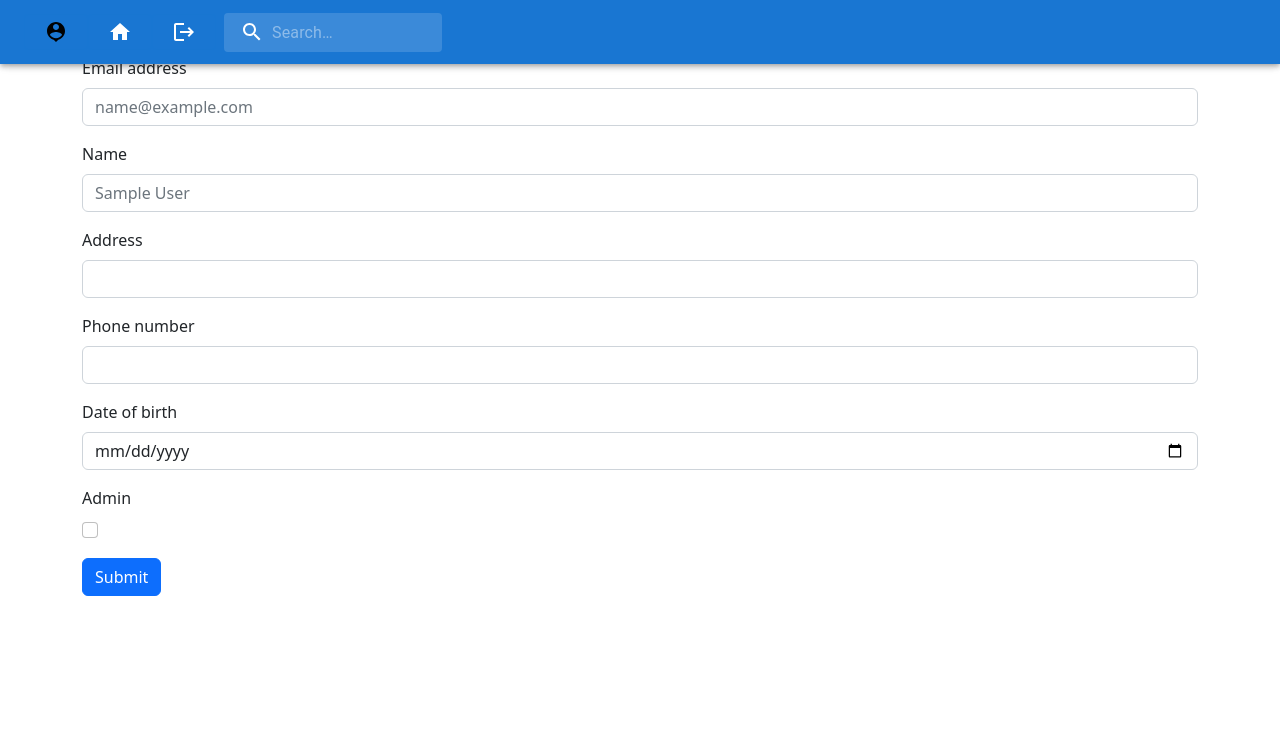
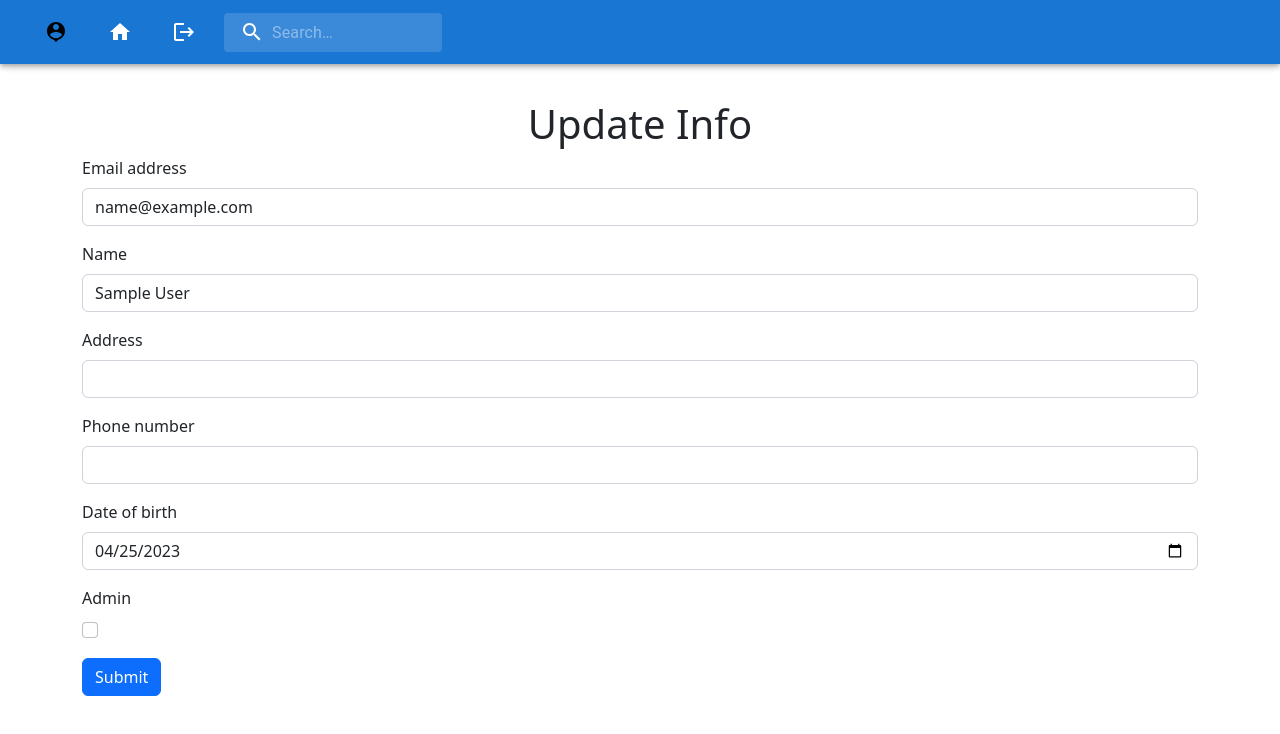
Before and after one commit to dathdka/demo-react-ts, a React (Create React App) app in the folder client/: page /update-user in a window 1280 px wide. Shown: the top 734 px of the page. Built offline with nearby package versions, Linux system fonts and the light colour scheme; no server answers; sample sign-in values are in the browser's storage.

Commit message:
improve update user feature

```diff
--- a/client/package.json
+++ b/client/package.json
@@ -22,6 +22,7 @@
     "axios": "^1.3.6",
     "bootstrap": "^5.2.3",
     "lodash": "^4.17.21",
+    "moment": "^2.29.4",
     "react": "^18.2.0",
     "react-bootstrap": "^2.7.4",
     "react-dom": "^18.2.0",
--- a/client/src/App.tsx
+++ b/client/src/App.tsx
@@ -23,14 +23,13 @@ function App() {
 
   const userInfo = useAppSelector((state) => state.auth);
   useEffect(() => {
-    if (userInfo.token != "") setIsLogin(true);
+    if (userInfo.token !== "") setIsLogin(true);
   }, [userInfo.token]);
 
   return (
     <>
       <Router>
-      {isLogin && <NavigationBar />}
-      <CustomAlert />
+        {isLogin && <NavigationBar />}
         <Routes>
           <Route path="/login" element={<Login />} />
           <Route path="/add-user" element={isLogin ? <AddUser /> : <Login />} />
@@ -44,6 +43,7 @@ function App() {
           />
           <Route path="/" element={<Navigate to="/dashboard" replace />} />
         </Routes>
+        <CustomAlert />
       </Router>
     </>
   );
--- a/client/src/components/pages/Dashboard/AddUser.tsx
+++ b/client/src/components/pages/Dashboard/AddUser.tsx
@@ -64,7 +64,7 @@ const AddUser: React.FC = () => {
       });
   };
   return (
-    <Container>
+    <Container style={{marginTop: '100px'}}>
       <h1 style={{ textAlign: "center"}}>Add new user</h1>
       <Form>
         <Form.Group className="mb-3">
--- a/client/src/components/pages/Dashboard/UpdateUser.tsx
+++ b/client/src/components/pages/Dashboard/UpdateUser.tsx
@@ -6,30 +6,38 @@ import Button from "react-bootstrap/Button";
 import { updateSchema } from "../../shared/validateInput";
 import { useAppDispatch, useAppSelector } from "../../../hooks";
 import { setAlert } from "../../alert/alert.slice";
-import omit from 'lodash/omit'
+import { userLogin } from "../../auth/auth.slice";
+import { storeLoginInfo } from "../../shared/storeLoginInfo";
+import omit from "lodash/omit";
+import moment from "moment";
 const UpdateUser: React.FC = () => {
   const dispatch = useAppDispatch();
-  const userLoginInfo = useAppSelector((state) => state.auth)
-  let userUpdateInfo = JSON.parse(window.localStorage.getItem("updateUser") as string) as user;
-
-  if(!userUpdateInfo?.id)
-    userUpdateInfo = userLoginInfo
-
+  const userLoginInfo = useAppSelector((state) => state.auth);
+  let userUpdateInfo = JSON.parse(
+    window.localStorage.getItem("updateUser") as string
+  ) as user;
+  if (!userUpdateInfo?.id)
+    userUpdateInfo = JSON.parse(JSON.stringify(userLoginInfo));
 
   const updateHandle = async () => {
-    let userInfo: user = {}
-    userInfo = omit(userUpdateInfo, ['password'])
-    console.log(userInfo);
+    let userInfo: user = {};
+    userInfo = omit(userUpdateInfo, ["password", "token"]);
     updateSchema
       .validate(userInfo)
       .then(async (value) => {
-        const userLoginInfo = await updateUser(userInfo);
-        const errorMessage = userLoginInfo.response?.data || "";
+        const updateResponse = await updateUser(userInfo);
+        const errorMessage = updateResponse.response?.data || "";
         if (errorMessage !== "")
           dispatch(
             setAlert({ isError: true, open: true, message: errorMessage })
           );
         else {
+          const userAfterEdit = updateResponse.result as user;
+
+          if (userAfterEdit.id === userLoginInfo.id){
+            storeLoginInfo(userAfterEdit)
+            dispatch(userLogin(userAfterEdit));
+          }
           dispatch(
             setAlert({
               isError: false,
@@ -37,7 +45,8 @@ const UpdateUser: React.FC = () => {
               message: "update successfully",
             })
           );
-          window.localStorage.removeItem('updateUser')
+          window.localStorage.removeItem("updateUser");
+          window.location.pathname = "/dashboard";
         }
       })
       .catch((reason) => {
@@ -45,58 +54,60 @@ const UpdateUser: React.FC = () => {
           setAlert({ isError: true, open: true, message: reason.message })
         );
       });
-
   };
 
   return (
-    <Container>
+    <Container style={{ marginTop: "100px" }}>
       <h1 style={{ textAlign: "center" }}>Update Info</h1>
       <Form>
         <Form.Group className="mb-3">
           <Form.Label>Email address</Form.Label>
           <Form.Control
             type="email"
-            placeholder={userUpdateInfo.email}
-            onChange={(e) => userUpdateInfo.email = e.target.value}
+            defaultValue={userUpdateInfo.email}
+            onChange={(e) => (userUpdateInfo.email = e.target.value)}
           />
         </Form.Group>
         <Form.Group className="mb-3">
           <Form.Label>Name</Form.Label>
           <Form.Control
             type="text"
-            placeholder={userUpdateInfo.name}
-            onChange={(e) => userUpdateInfo.name = e.target.value}
+            defaultValue={userUpdateInfo.name}
+            onChange={(e) => (userUpdateInfo.name = e.target.value)}
           />
         </Form.Group>
         <Form.Group className="mb-3">
           <Form.Label>Address</Form.Label>
           <Form.Control
             type="text"
-            placeholder={ userUpdateInfo.address}
-            onChange={(e) => userUpdateInfo.address = e.target.value}
+            defaultValue={userUpdateInfo.address}
+            onChange={(e) => (userUpdateInfo.address = e.target.value)}
           />
         </Form.Group>
         <Form.Group className="mb-3">
           <Form.Label>Phone number</Form.Label>
           <Form.Control
             type="number"
-            placeholder={ userUpdateInfo.phone}
-            onChange={(e) => userUpdateInfo.phone = e.target.value}
+            defaultValue={userUpdateInfo.phone}
+            onChange={(e) => (userUpdateInfo.phone = e.target.value)}
           />
         </Form.Group>
         <Form.Group className="mb-3">
           <Form.Label>Date of birth</Form.Label>
           <Form.Control
             type="date"
-            onChange={(e) => userUpdateInfo.dob = e.target.value}
+            onChange={(e) => {
+              userUpdateInfo.dob = e.target.value;
+            }}
+            defaultValue={moment(userUpdateInfo.dob).format("YYYY-MM-DD")}
           />
         </Form.Group>
         <Form.Group className="mb-3">
           <Form.Label>Admin</Form.Label>
           <Form.Check
             type="checkbox"
-            checked={userUpdateInfo.admin}
-            onChange={(e) => userUpdateInfo.admin = e.target.checked }
+            defaultChecked={userUpdateInfo.admin}
+            onChange={(e) => (userUpdateInfo.admin = e.target.checked)}
           />
         </Form.Group>
 
--- a/client/src/components/shared/CustomAlert.tsx
+++ b/client/src/components/shared/CustomAlert.tsx
@@ -27,8 +27,8 @@ export const CustomAlert: React.FC<errorAlert> = () => {
   return (
     <>
       {open ? (
-        <Stack sx={{ width: "100%" }}>
-          <Alert style={{position: 'fixed'}} severity={isError ? "error" : "success"}>{message}</Alert>
+        <Stack sx={{ width: "100%", position: 'fixed', alignItems : 'end'}}>
+          <Alert severity={isError ? "error" : "success"}>{message}</Alert>
         </Stack>
       ) : (
         <></>
--- a/client/src/components/shared/validateInput.ts
+++ b/client/src/components/shared/validateInput.ts
@@ -1,11 +1,12 @@
 import * as yup from 'yup'
+import moment from 'moment'
 
 export const insertSchema = yup.object().shape({
     name : yup.string().required().min(8,'name must be at least 8 characters').max(40,'name must not exceed 40 characters'),
     email: yup.string().required().min(10,'email must be at least 10 characters').max(40,'email must not exceed 40 characters'),
     phone:  yup.string().required().min(9,'phone number must be at least 9 characters').max(12,'phone number must not exceed 11 characters'),
     address : yup.string().required().min(10,'address must be at least 10 characters').max(40,'address must not exceed 40 characters'),
-    dob : yup.date().required(),
+    dob : yup.date().max(moment()).required(),
     password: yup.string().required().min(6,'password must be at least 6 characters').max(20,'password must not exceed 20 characters'),
 })
 
@@ -14,7 +15,7 @@ export const updateSchema = yup.object().shape({
     email: yup.string().required().min(10,'email must be at least 10 characters').max(40,'email must not exceed 40 characters'),
     phone:  yup.string().required().min(9,'phone number must be at least 9 characters').max(12,'phone number must not exceed 11 characters'),
     address : yup.string().required().min(10,'address must be at least 10 characters').max(40,'address must not exceed 40 characters'),
-    dob : yup.date().required(),
+    dob : yup.date().max(moment()).required(),
 })
 
 export const loginSchema = yup.object().shape({
```
Also changed, not shown: 1 other file (tests, documents, lock files or other folders).
